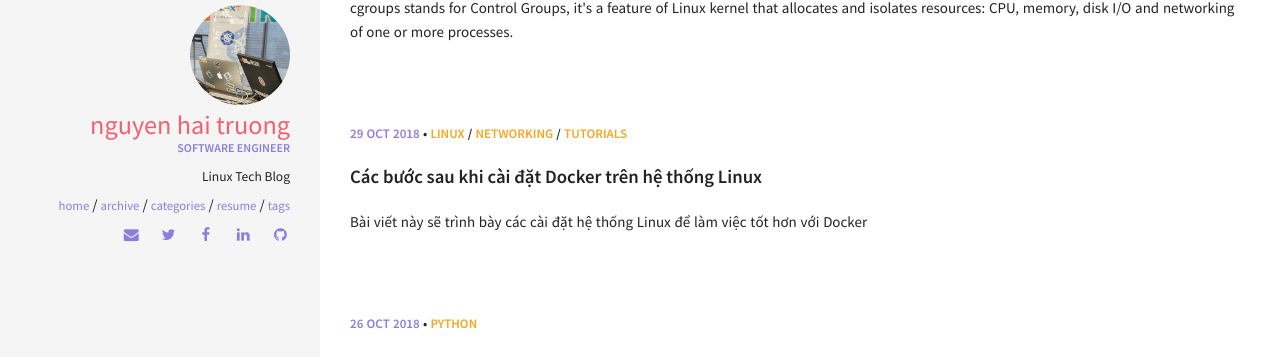
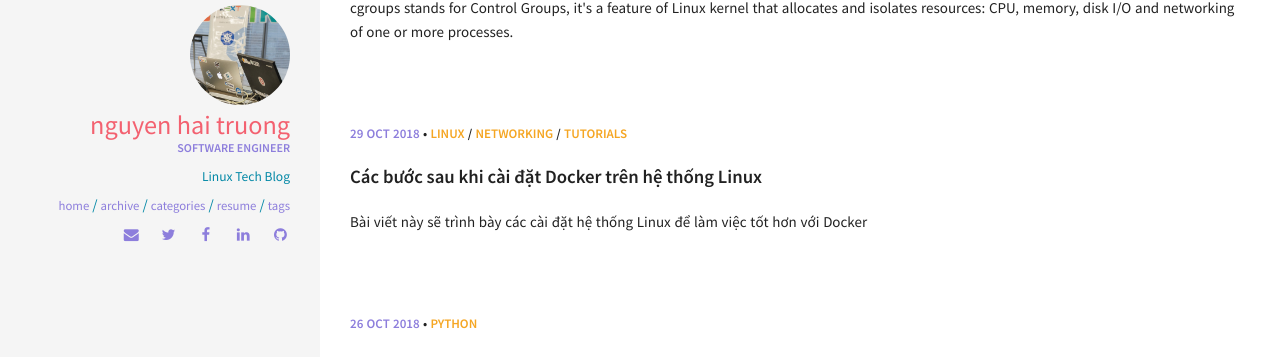
Before and after one commit to truongnh1992/truongnh1992.github.io, a Jekyll site: the page built from index.html, in a window 1280 px wide. Shown: the part 1319-1676 px from the top of the page. Built offline with Jekyll 4.4.1, drawn with Linux system fonts in a browser that asks for light colours.

Commit message:
Edit color
Signed-off-by: Nguyen Hai Truong <truongnh@vn.fujitsu.com>

```diff
--- a/_sass/pages/_layout.scss
+++ b/_sass/pages/_layout.scss
@@ -18,7 +18,7 @@
   }
 }
 .cover-card {
-  color: $text-color;
+  color: #0388a6;
   padding: 0 30px;
   .avatar {
     border-radius: 50%;
```
